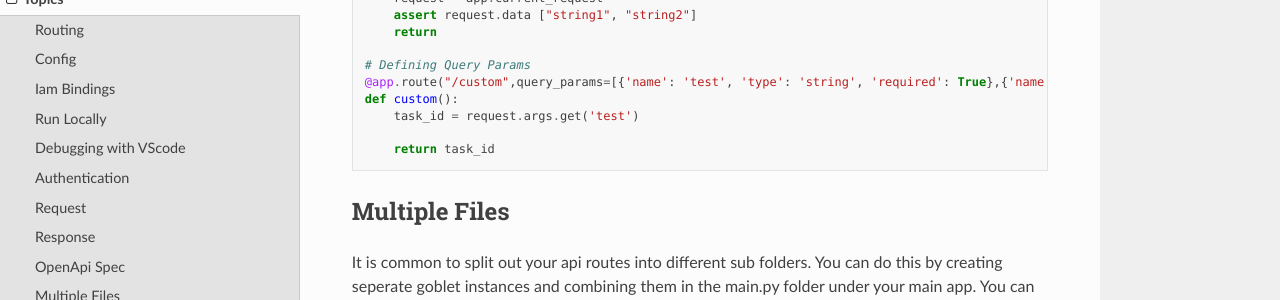
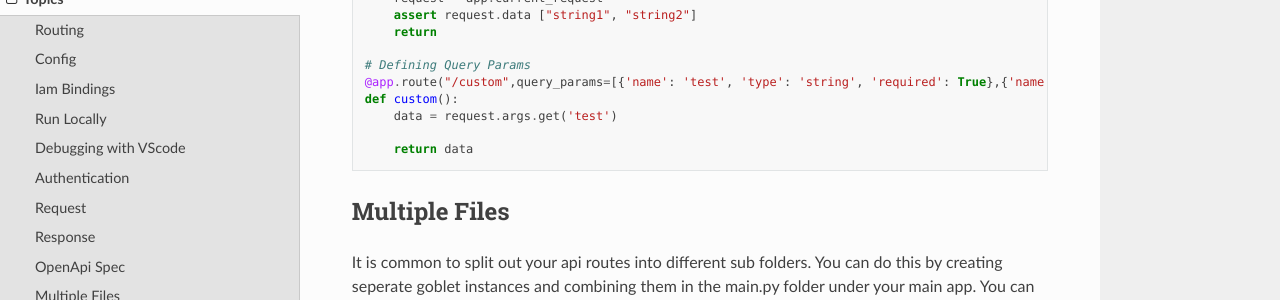
Before and after one commit to goblet/goblet, a Sphinx documentation site: the page built from docs/source/topics.rst, in a window 1280 px wide and 900 px high, scrolled down 8648 px. Shown: the part 151-451 px from the top of the window. Built offline with Sphinx 7.4.7 and the Read the Docs theme 2.0.0, drawn with Linux system fonts in a browser that asks for light colours.

Commit message:
Update topics.rst

```diff
--- a/docs/source/topics.rst
+++ b/docs/source/topics.rst
@@ -465,9 +465,9 @@ If you use a custom schema type you should create a schema class that inherits f
     # Defining Query Params
     @app.route("/custom",query_params=[{'name': 'test', 'type': 'string', 'required': True},{'name': 'test2', 'type': 'string', 'required': True}]
     def custom():
-        task_id = request.args.get('test')
+        data = request.args.get('test')
 
-        return task_id
+        return data
 
 .. _OPENAPI: https://swagger.io/specification/
 .. _GATEWAY: https://cloud.google.com/api-gateway/docs/openapi-overview
```
